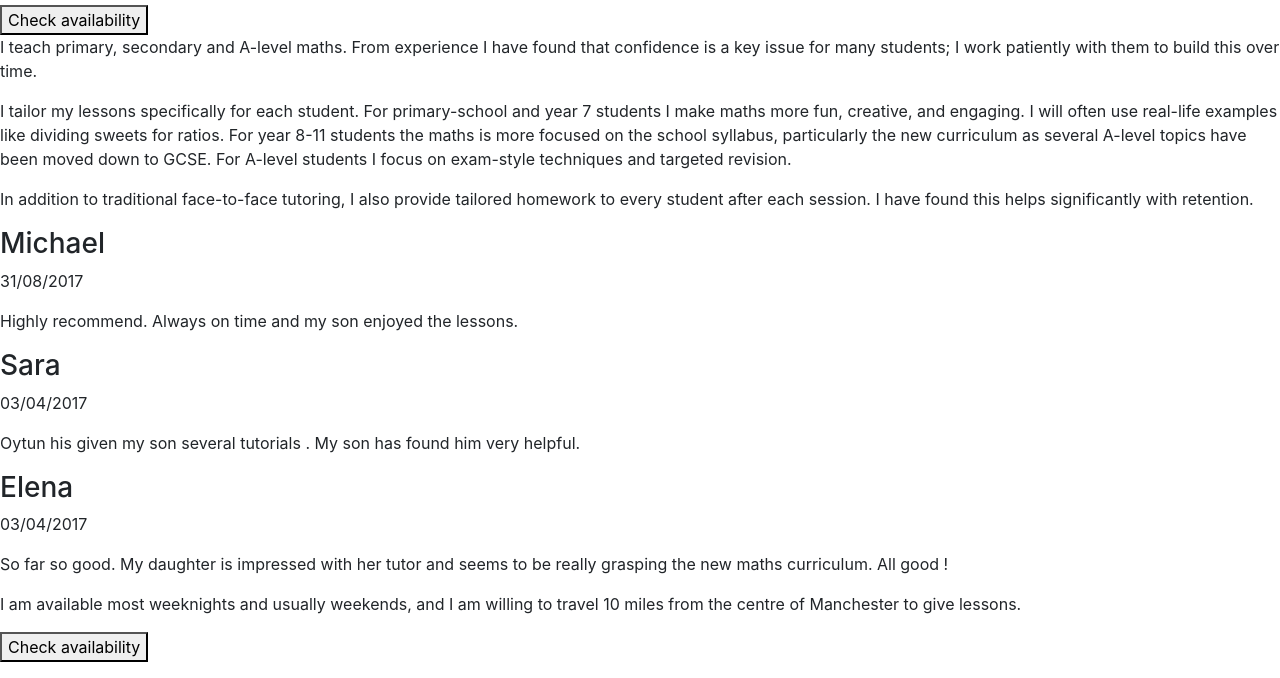
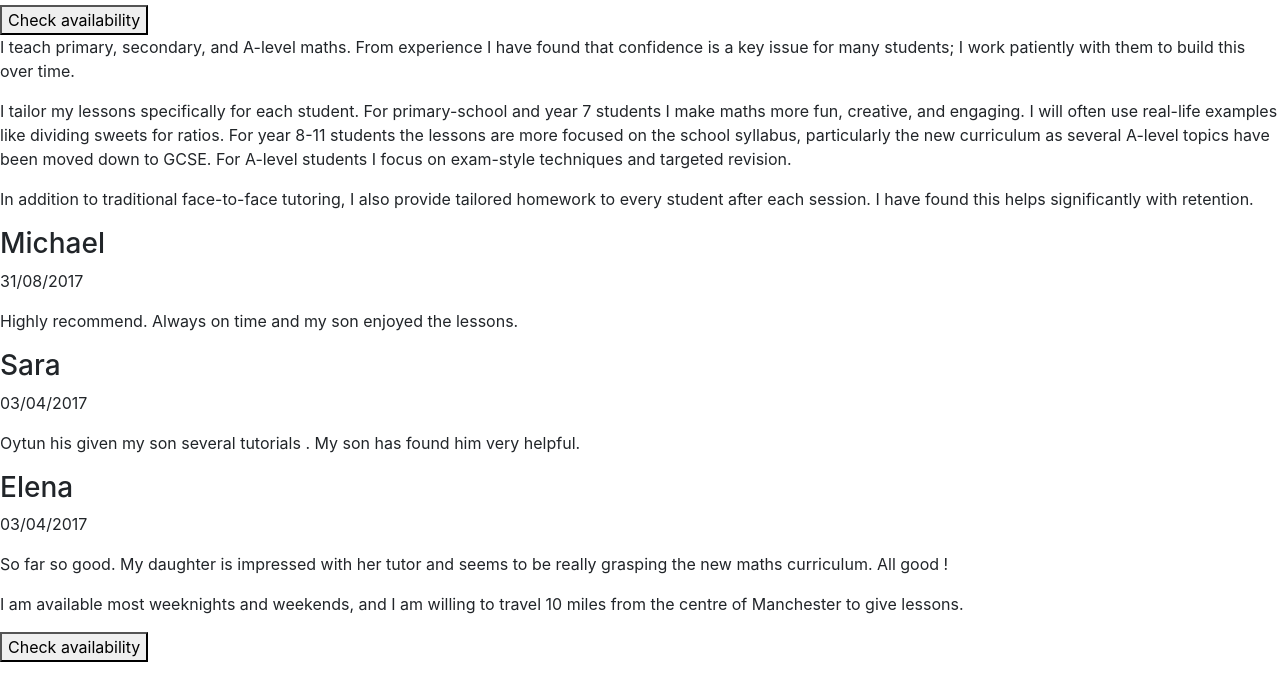
Before and after one commit to Kayra/Oytun-Tutoring, a plain HTML site: page index.html in a window 1280 px wide. Shown: the part 122-800 px from the top of the page. Drawn offline with nearby package versions, Linux system fonts and the light colour scheme.

Commit message:
Touched up copy

```diff
--- a/index.html
+++ b/index.html
@@ -27,9 +27,9 @@
 
     <section class="bio">
 
-        <p>I teach primary, secondary and A-level maths. From experience I have found that confidence is a key issue for many students; I work patiently with them to build this over time.</p>
+        <p>I teach primary, secondary, and A-level maths. From experience I have found that confidence is a key issue for many students; I work patiently with them to build this over time.</p>
 
-        <p>I tailor my lessons specifically for each student. For primary-school and year 7 students I make maths more fun, creative, and engaging. I will often use real-life examples like dividing sweets for ratios. For year 8-11 students the maths is more focused on the school syllabus, particularly the new curriculum as several A-level topics have been moved down to GCSE. For A-level students I focus on exam-style techniques and targeted revision.</p>
+        <p>I tailor my lessons specifically for each student. For primary-school and year 7 students I make maths more fun, creative, and engaging. I will often use real-life examples like dividing sweets for ratios. For year 8-11 students the lessons are more focused on the school syllabus, particularly the new curriculum as several A-level topics have been moved down to GCSE. For A-level students I focus on exam-style techniques and targeted revision.</p>
 
         <p>In addition to traditional face-to-face tutoring, I also provide tailored homework to every student after each session. I have found this helps significantly with retention.</p>
 
@@ -62,7 +62,7 @@
 
 
     <section class="availability-footer">
-        <p>I am available most weeknights and usually weekends, and I am willing to travel 10 miles from the centre of Manchester to give lessons.</p>
+        <p>I am available most weeknights and weekends, and I am willing to travel 10 miles from the centre of Manchester to give lessons.</p>
         <button>Check availability</button>
     </section>
 
```
